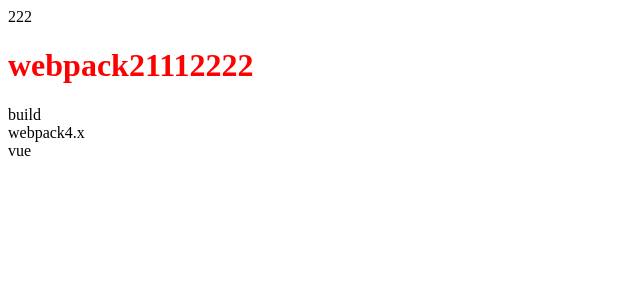
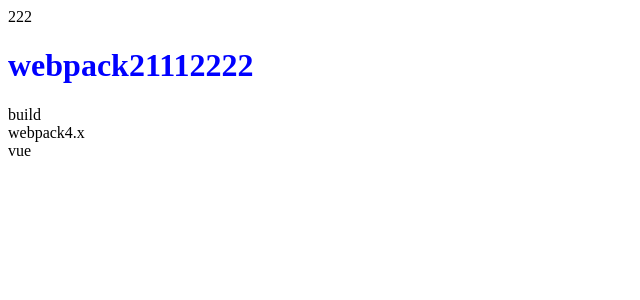
Before and after one commit to xiaosatufu/webpack4.x-vue, a Vue app: page / in a window 1280 px wide. Shown: the top 300 px of the page, without its empty margins (0-640 px from the left). Built offline with nearby package versions, Linux system fonts and the light colour scheme; the HTML template or start-up script is replaced by a standard one.

Commit message:
add cross-env

```diff
--- a/package.json
+++ b/package.json
@@ -5,8 +5,8 @@
   "main": "main.js",
   "scripts": {
     "test": "echo \"Error: no test specified\" && exit 1",
-    "build": "node build/build.js",
-    "dev": "webpack-dev-server --hot --inline --progress --config build/webpack.dev.conf.js"
+    "build": "cross-env NODE_ENV=production node build/build.js",
+    "dev": "cross-env NODE_ENV=development webpack-dev-server --hot --inline --progress --config build/webpack.dev.conf.js"
   },
   "repository": {
     "type": "git",
@@ -30,6 +30,7 @@
     "babel-loader": "^7.1.5",
     "babel-preset-env": "^1.7.0",
     "clean-webpack-plugin": "^2.0.2",
+    "cross-env": "^5.2.0",
     "css-loader": "^2.1.1",
     "eslint-plugin-vue": "^5.2.2",
     "extract-text-webpack-plugin": "^3.0.2",
--- a/src/App.vue
+++ b/src/App.vue
@@ -23,7 +23,7 @@
     width: 100px;
     height: 100px;
     .title {
-        color: red;
+        color: blue;
     }
 }
 </style>
--- a/src/main.js
+++ b/src/main.js
@@ -2,6 +2,8 @@
 import Vue from "vue"
 import App from './App'
 console.log(Vue)
+
+console.log(process.env.NODE_ENV)
 new Vue({
   el: '#app',
   components: {
--- a/src/package.json
+++ /dev/null
@@ -1,5 +0,0 @@
-{
-  "dependencies": {
-    "vue": "^2.6.10"
-  }
-}
```
Also changed, not shown: 8 other files (tests, documents, lock files or other folders).
